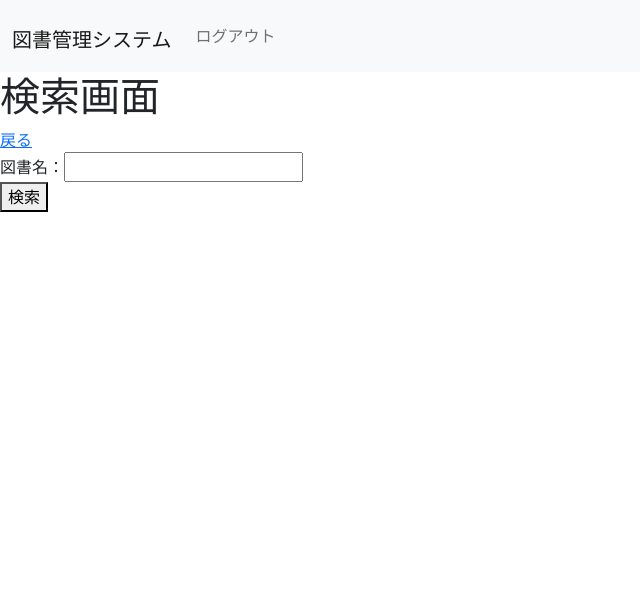
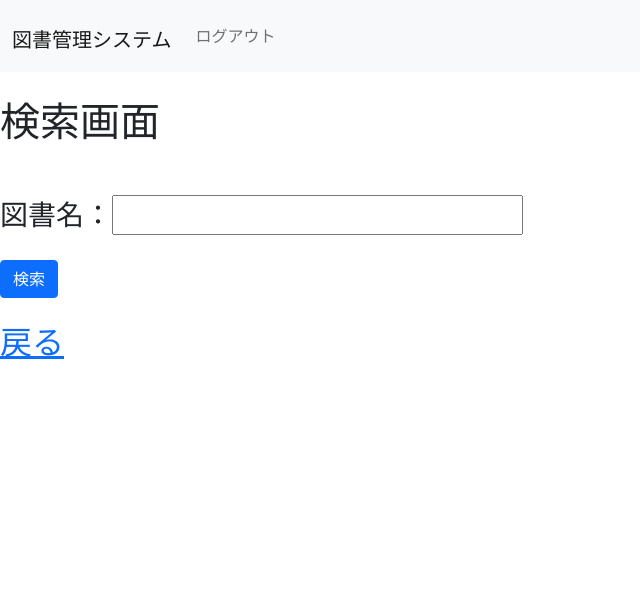
Before and after one commit to YumaSatou/final_assignment, a Flask app: page /search in a window 1280 px wide. Shown: the top 601 px of the page, without its empty margins (0-640 px from the left). Run offline with Flask 3, Linux system fonts and the light colour scheme.

Commit message:
・修正を加えました ・cssを加えました

```diff
--- a/templates/search.html
+++ b/templates/search.html
@@ -1,13 +1,14 @@
 {% extends "layout.html" %}
 
 {% block css %}
-<link rel="stylesheet" href="{{url_for('static', filename='/css/register.css')}}">
+<link rel="stylesheet" href="{{url_for('static', filename='/css/index.css')}}">
 {% endblock %}
 
 {% block content %}
-  <h1>検索画面</h1>  <a href="{{url_for('book_list')}}">戻る</a>
+  <h1 class="search">検索画面</h1>
   <form action="{{url_for('search_exe')}}" method="post">
-    図書名：<input type="text" name="title"><br>
-    <button type="submit">検索</button>
+    <h3 style="margin-bottom:25px">図書名：<input type="text" name="title"><br></h3>
+    <button type="submit" class="btn btn-primary btn-large">検索</button>
   </form>
+  <h2 style="margin-top:25px"><a href="{{url_for('book_list')}}">戻る</a></h2>
 {% endblock %}
--- a/templates/search_result.html
+++ b/templates/search_result.html
@@ -6,7 +6,7 @@
 
 {% block content %}
     {% if books %}
-        <h2>「{{ title }}」の検索結果:</h2>
+        <h2>検索結果:</h2>
         <table class="table table-striped">
             <thead>
                 <tr>
@@ -29,5 +29,5 @@
         {% else %}
             <p>該当する図書はありません。</p>
         {% endif %}
-<a href="{{url_for('book_list')}}">戻る</a>
+<h3><a href="{{url_for('book_list')}}">戻る</a></h3>
 {% endblock %}
```
